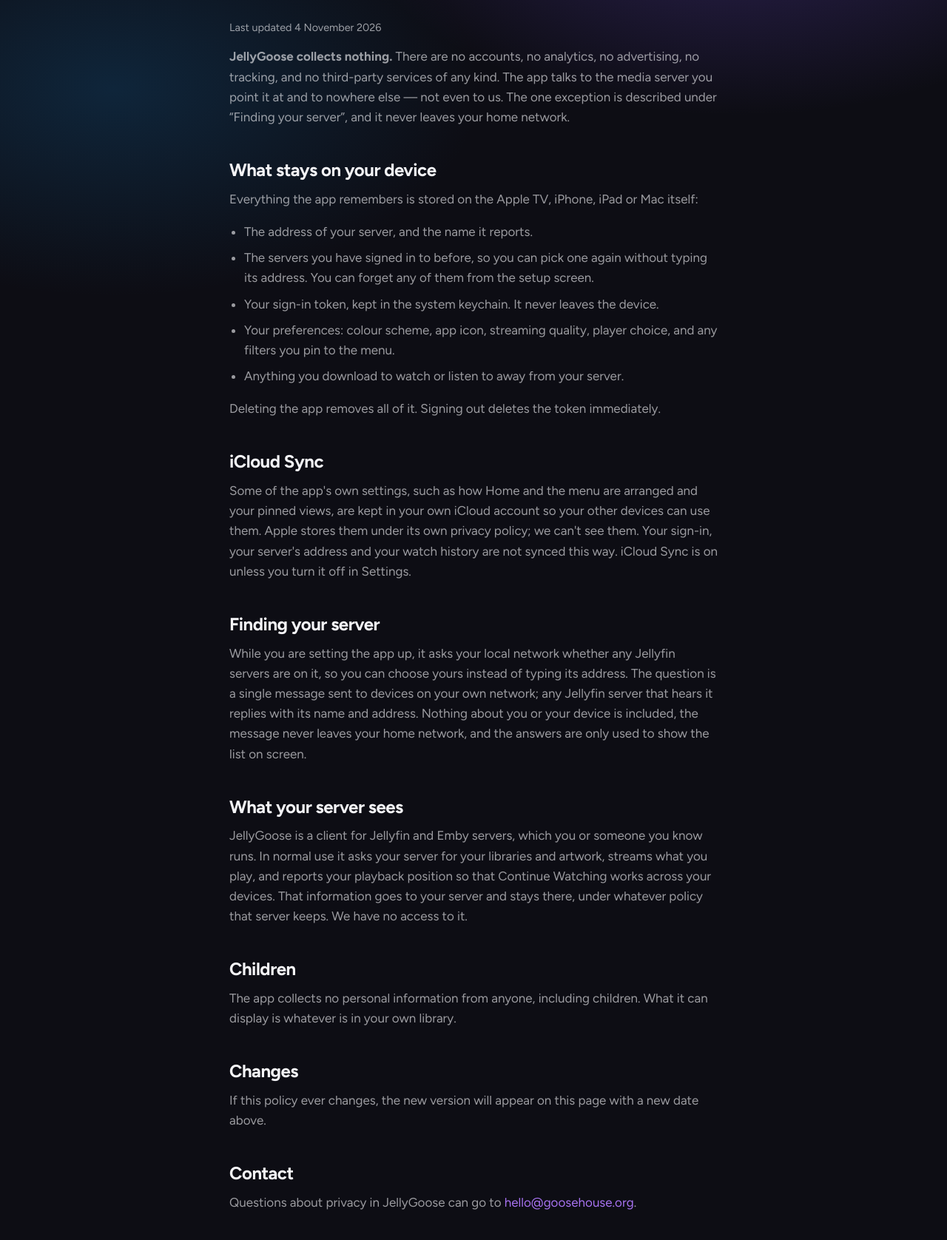
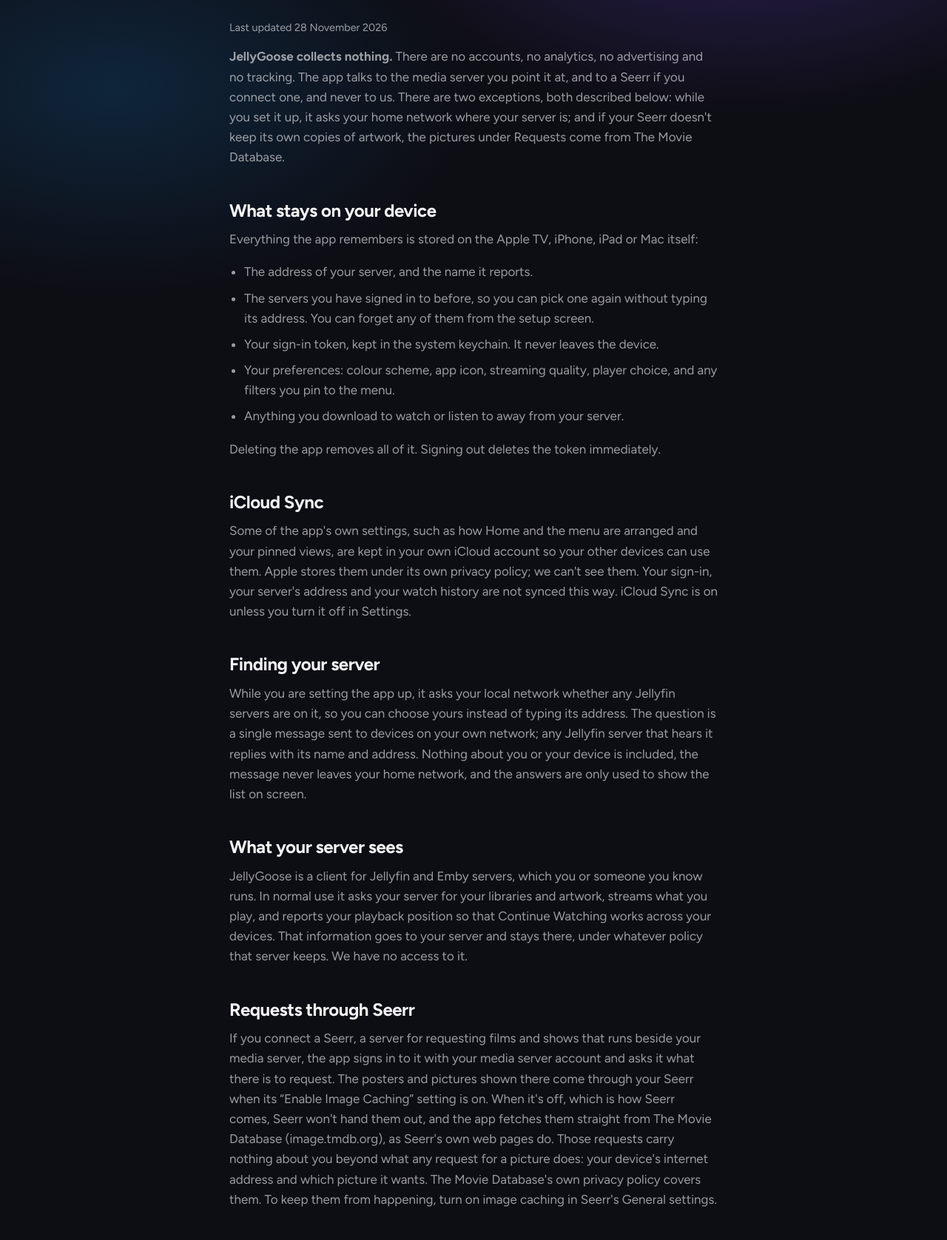
Before and after one commit to goosehouse-llc/jellygoose, a plain HTML site: page site/public/privacy.html in a window 1280 px wide. Shown: the part 216-1892 px from the top of the page at 74% size. Drawn offline with Linux system fonts and the light colour scheme.

Commit message:
Privacy page, site and store copy: Requests' pictures can come from The Movie Database
"Talks to your server and nowhere else" stops being true where a Seerr
keeps no copies of its artwork: the app then fetches the pictures under
Requests from image.tmdb.org. The privacy page says so in a section of
its own (what's sent, and how to stop it: Seerr's Enable Image Caching),
and the site and the store descriptions now say the app talks to your own
servers and never to us. The store copy reaches the App Store with the
next version.

Co-Authored-By: Claude Opus 5.5 <noreply@anthropic.com>

```diff
--- a/site/public/privacy.html
+++ b/site/public/privacy.html
@@ -4,7 +4,7 @@
 <meta charset="utf-8">
 <meta name="viewport" content="width=device-width, initial-scale=1">
 <title>Privacy — JellyGoose</title>
-<meta name="description" content="JellyGoose collects nothing. It talks to your own media server and nowhere else.">
+<meta name="description" content="JellyGoose collects nothing. It talks to your own servers, never to us.">
 <link rel="icon" href="/favicon.svg" type="image/svg+xml">
 <link rel="preconnect" href="https://fonts.googleapis.com">
 <link rel="preconnect" href="https://fonts.gstatic.com" crossorigin>
@@ -34,13 +34,14 @@
 <main>
   <section class="policy">
     <h1>Privacy</h1>
-    <p class="updated">Last updated 4 November 2026</p>
+    <p class="updated">Last updated 28 November 2026</p>
 
     <p><strong>JellyGoose collects nothing.</strong> There are no accounts, no analytics,
-      no advertising, no tracking, and no third-party services of any kind. The app talks
-      to the media server you point it at and to nowhere else — not even to us. The one
-      exception is described under “Finding your server”, and it never leaves your home
-      network.</p>
+      no advertising and no tracking. The app talks to the media server you point it at,
+      and to a Seerr if you connect one, and never to us. There are two exceptions, both
+      described below: while you set it up, it asks your home network where your server
+      is; and if your Seerr doesn't keep its own copies of artwork, the pictures under
+      Requests come from The Movie Database.</p>
 
     <h2>What stays on your device</h2>
     <p>Everything the app remembers is stored on the Apple&nbsp;TV, iPhone, iPad or Mac itself:</p>
@@ -77,6 +78,18 @@
       across your devices. That information goes to your server and stays there, under
       whatever policy that server keeps. We have no access to it.</p>
 
+    <h2>Requests through Seerr</h2>
+    <p>If you connect a Seerr, a server for requesting films and shows that runs beside
+      your media server, the app signs in to it with your media server account and asks it
+      what there is to request. The posters and pictures shown there come through your
+      Seerr when its “Enable Image Caching” setting is on. When it's off, which is how
+      Seerr comes, Seerr won't hand them out, and the app fetches them straight from
+      The Movie Database (image.tmdb.org), as Seerr's own web pages do. Those requests
+      carry nothing about you beyond what any request for a picture does: your device's
+      internet address and which picture it wants. The Movie Database's own privacy
+      policy covers them. To keep them from happening, turn on image caching in Seerr's
+      General settings.</p>
+
     <h2>Children</h2>
     <p>The app collects no personal information from anyone, including children. What it
       can display is whatever is in your own library.</p>
```
Also changed, not shown: site/public/index.html (+1 -1 lines), 3 other files.
